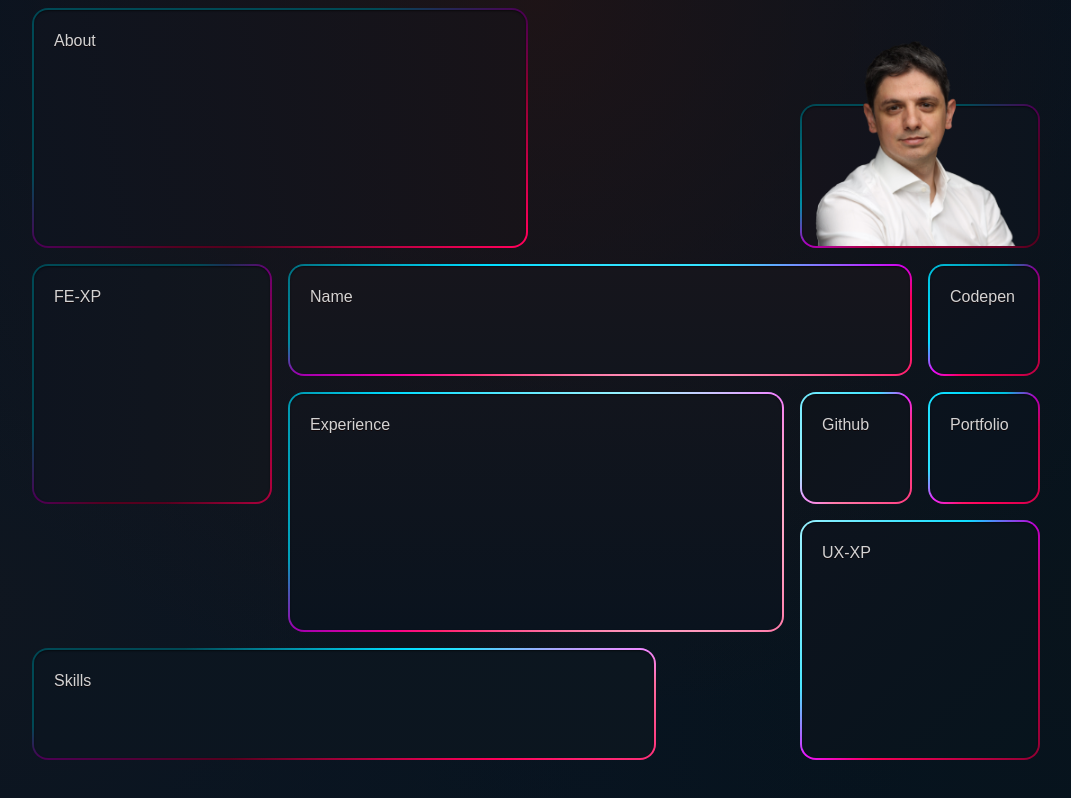
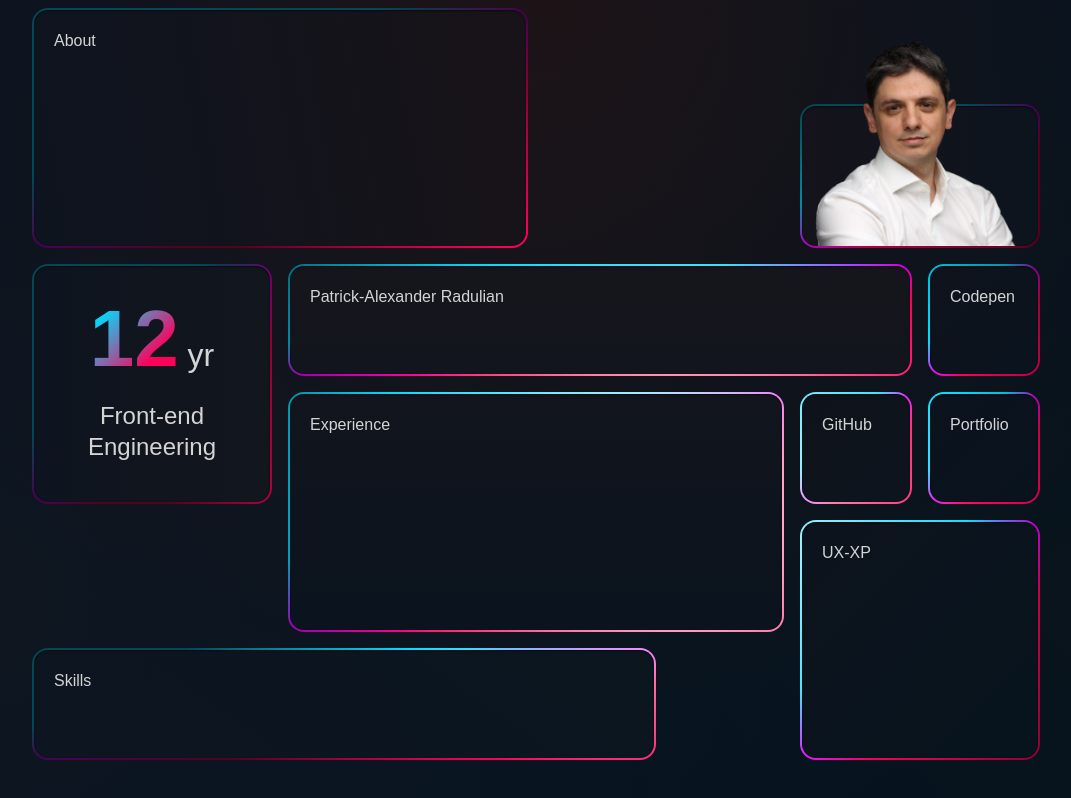
Before and after one commit to patrick-radulian/cv, a React (Vite) app: page / in a window 1280 px wide. Shown: the whole page, without its empty margins (104-1175 px from the left). Built offline with nearby package versions, Linux system fonts and the light colour scheme.

Commit message:
First pass content and box layout fixes

```diff
--- /dev/null
+++ b/src/components/box-background/box-background.module.css
@@ -0,0 +1,10 @@
+.box-bg {
+    grid-column: 1 / 4;
+    grid-row: 1 / 4;
+    width: 100%;
+    height: 100%;
+    border-radius: 1rem;
+    background: linear-gradient(to bottom right, #00dcff, #00dcff 35%, #e600ff 50%, #ff005a 65%, #ff005a),
+        radial-gradient(circle at var(--circle-x) var(--circle-y), white, #000000aa calc(var(--grid-column-width) * 4));
+    background-blend-mode: overlay;
+}
--- /dev/null
+++ b/src/components/box-background/box-background.tsx
@@ -0,0 +1,8 @@
+import React from "react";
+import styles from "./box-background.module.css";
+
+const BoxBackground: React.FC = () => {
+    return <div className={styles["box-bg"]} />;
+};
+
+export default BoxBackground;
--- /dev/null
+++ b/src/components/box-content/box-content.module.css
@@ -0,0 +1,8 @@
+.box-content {
+    padding: 1.25rem;
+    grid-column: 2 / 3;
+    grid-row: 2 / 3;
+    background: linear-gradient(var(--gradient-degrees), var(--gradient-start), var(--gradient-end));
+    border-radius: 14px;
+    box-shadow: inset 0px 1px 2px #00000080;
+}
--- /dev/null
+++ b/src/components/box-content/box-content.tsx
@@ -0,0 +1,12 @@
+import React, { PropsWithChildren } from "react";
+import styles from "./box-content.module.css";
+
+type BoxContentProps = {
+    children?: React.ReactNode;
+};
+
+const BoxContent: React.FC<PropsWithChildren> = (props: BoxContentProps) => {
+    return <div className={styles["box-content"]}>{props.children}</div>;
+};
+
+export default BoxContent;
--- /dev/null
+++ b/src/components/box/box.module.css
@@ -0,0 +1,46 @@
+.box {
+    --offset-x: 4;
+    --offset-y: 3;
+
+    --circle-x: calc(
+        0px - var(--grid-column-width) * calc(var(--col-start) - 1) + calc(var(--grid-column-width) * var(--offset-x))
+    );
+    --circle-y: calc(
+        0px - var(--grid-column-width) * calc(var(--row-start) - 1) + calc(var(--grid-column-width) * var(--offset-y))
+    );
+
+    display: grid;
+    grid-template-columns: 2px auto 2px;
+    grid-template-rows: 2px auto 2px;
+    border-radius: 1rem;
+    margin: 0.5rem;
+
+    grid-column: var(--col-start) / var(--col-end);
+    grid-row: var(--row-start) / var(--row-end);
+
+    animation: moveOffsetX 15s ease infinite alternate, moveOffsetY 30s ease infinite alternate;
+}
+
+@keyframes moveOffsetX {
+    0% {
+        --offset-x: 0;
+    }
+    100% {
+        --offset-x: 8;
+    }
+}
+
+@keyframes moveOffsetY {
+    0% {
+        --offset-y: 2;
+    }
+    25% {
+        --offset-y: 4;
+    }
+    50% {
+        --offset-y: 0;
+    }
+    100% {
+        --offset-y: 6;
+    }
+}
--- /dev/null
+++ b/src/components/box/box.tsx
@@ -0,0 +1,19 @@
+import React, { PropsWithChildren } from "react";
+import BoxBackground from "components/box-background/box-background";
+
+type BoxProps = {
+    className?: string;
+    children?: React.ReactNode;
+    noBg?: boolean;
+};
+
+const Box: React.FC<PropsWithChildren<BoxProps>> = (props: BoxProps) => {
+    return (
+        <div className={`${props.className}`}>
+            {!props.noBg && <BoxBackground />}
+            {props.children}
+        </div>
+    );
+};
+
+export default Box;
--- /dev/null
+++ b/src/components/front-end-experience/front-end-experience.module.css
@@ -0,0 +1,31 @@
+.experience {
+    display: flex;
+    justify-content: center;
+    align-items: baseline;
+    gap: 1ch;
+}
+
+.number {
+    display: grid;
+    place-content: center;
+    font-size: 5rem;
+    margin: 0;
+    background: linear-gradient(-45deg, #ff005a 30%, #00dcff 80%);
+    background-clip: text;
+    color: transparent;
+}
+
+.years {
+    display: grid;
+    place-content: center;
+    font-size: 2rem;
+    margin: 0;
+}
+
+.engineering {
+    display: grid;
+    place-content: center;
+    text-align: center;
+    font-size: 1.5rem;
+    margin: 0.5rem;
+}
--- /dev/null
+++ b/src/components/front-end-experience/front-end-experience.tsx
@@ -0,0 +1,17 @@
+import React from "react";
+import styles from "./front-end-experience.module.css";
+
+const FrontEndExperience: React.FC = () => {
+    return (
+        <React.Fragment>
+            <div className={styles.experience}>
+                <h1 className={styles.number}>12</h1>
+                <span className={styles.years}>yr</span>
+            </div>
+
+            <p className={styles.engineering}>Front-end<br/>Engineering</p>
+        </React.Fragment>
+    );
+};
+
+export default FrontEndExperience;
--- a/src/index.css
+++ b/src/index.css
@@ -20,7 +20,6 @@ body {
     font-weight: 400;
     line-height: 1.32;
     overflow-x: hidden;
-    text-shadow: 0 1px rgba(15, 0, 0, 0.7);
 }
 
 * {
--- a/src/pages/resume/resume.module.css
+++ b/src/pages/resume/resume.module.css
@@ -22,74 +22,8 @@
     grid-template-rows: repeat(6, var(--grid-column-width));
 }
 
-.box {
-    --offset-x: 4;
-    --offset-y: 3;
-
-    --circle-x: calc(
-        0px - var(--grid-column-width) * calc(var(--col-start) - 1) + calc(var(--grid-column-width) * var(--offset-x))
-    );
-    --circle-y: calc(
-        0px - var(--grid-column-width) * calc(var(--row-start) - 1) + calc(var(--grid-column-width) * var(--offset-y))
-    );
-
-    display: grid;
-    grid-template-columns: 2px auto 2px;
-    grid-template-rows: 2px auto 2px;
-    border-radius: 1rem;
-    margin: 0.5rem;
-
-    grid-column: var(--col-start) / var(--col-end);
-    grid-row: var(--row-start) / var(--row-end);
-
-    animation: moveOffsetX 15s ease infinite alternate, moveOffsetY 30s ease infinite alternate;
-}
-
-@keyframes moveOffsetX {
-    0% {
-        --offset-x: 0;
-    }
-    100% {
-        --offset-x: 8;
-    }
-}
-
-@keyframes moveOffsetY {
-    0% {
-        --offset-y: 2;
-    }
-    25% {
-        --offset-y: 4;
-    }
-    50% {
-        --offset-y: 0;
-    }
-    100% {
-        --offset-y: 6;
-    }
-}
-
-.box-bg {
-    grid-column: 1 / 4;
-    grid-row: 1 / 4;
-    width: 100%;
-    height: 100%;
-    border-radius: 1rem;
-    background: linear-gradient(to bottom right, #00dcff, #00dcff 35%, #e600ff 50%, #ff005a 65%, #ff005a),
-        radial-gradient(circle at var(--circle-x) var(--circle-y), white, #000000aa calc(var(--grid-column-width) * 4));
-    background-blend-mode: overlay;
-}
-
-.box-content {
-    padding: 1.25rem;
-    grid-column: 2 / 3;
-    grid-row: 2 / 3;
-    background: linear-gradient(var(--gradient-degrees), var(--gradient-start), var(--gradient-end));
-    border-radius: 14px;
-    box-shadow: inset 0px 1px 2px #00000080;
-}
-
 .about {
+    composes: box from "../../components/box/box.module.css";
     --col-start: 1;
     --col-end: 5;
     --row-start: 1;
@@ -101,6 +35,7 @@
 }
 
 .portrait {
+    composes: box from "../../components/box/box.module.css";
     --col-start: 7;
     --col-end: 9;
     --row-start: 1;
@@ -141,6 +76,7 @@
 }
 
 .fe-xp {
+    composes: box from "/src/components/box/box.module.css";
     --col-start: 1;
     --col-end: 3;
     --row-start: 3;
@@ -152,6 +88,7 @@
 }
 
 .name {
+    composes: box from "/src/components/box/box.module.css";
     --col-start: 3;
     --col-end: 8;
     --row-start: 3;
@@ -163,6 +100,7 @@
 }
 
 .github {
+    composes: box from "/src/components/box/box.module.css";
     --col-start: 7;
     --col-end: 8;
     --row-start: 4;
@@ -174,6 +112,7 @@
 }
 
 .codepen {
+    composes: box from "/src/components/box/box.module.css";
     --col-start: 8;
     --col-end: 9;
     --row-start: 3;
@@ -185,6 +124,7 @@
 }
 
 .portfolio {
+    composes: box from "/src/components/box/box.module.css";
     --col-start: 8;
     --col-end: 9;
     --row-start: 4;
@@ -196,6 +136,7 @@
 }
 
 .experience {
+    composes: box from "/src/components/box/box.module.css";
     --col-start: 3;
     --col-end: 7;
     --row-start: 4;
@@ -207,6 +148,7 @@
 }
 
 .skills {
+    composes: box from "/src/components/box/box.module.css";
     --col-start: 1;
     --col-end: 6;
     --row-start: 6;
@@ -218,6 +160,7 @@
 }
 
 .ux-xp {
+    composes: box from "/src/components/box/box.module.css";
     --col-start: 7;
     --col-end: 9;
     --row-start: 5;
--- a/src/pages/resume/resume.tsx
+++ b/src/pages/resume/resume.tsx
@@ -1,56 +1,53 @@
 import React from "react";
 import Portrait from "src/images/Portrait.png";
 import styles from "./resume.module.css";
+import Box from "components/box/box";
+import BoxContent from "components/box-content/box-content";
+import BoxBackground from "components/box-background/box-background";
+import FrontEndExperience from "components/front-end-experience/front-end-experience";
 
 const Resume: React.FC = () => {
     return (
         <div className={styles.grid}>
-            <div className={`${styles.box} ${styles.about}`}>
-                <div className={styles["box-bg"]}></div>
-                <div className={styles["box-content"]}>About</div>
-            </div>
-            <div className={`${styles.box} ${styles.portrait}`}>
+            <Box className={styles.about}>
+                <BoxContent>About</BoxContent>
+            </Box>
+            <Box className={styles.portrait} noBg>
                 <div className={styles["portrait-background"]}>
-                    <div className={styles["box-bg"]}></div>
-                    <div className={styles["box-content"]}></div>
+                    <BoxBackground />
+                    <BoxContent />
                 </div>
 
                 <div className={styles["portrait-image"]}>
                     <img src={Portrait} alt="Portrait" />
                 </div>
-            </div>
-            <div className={`${styles.box} ${styles["fe-xp"]}`}>
-                <div className={styles["box-bg"]}></div>
-                <div className={styles["box-content"]}>FE-XP</div>
-            </div>
-            <div className={`${styles.box} ${styles.name}`}>
-                <div className={styles["box-bg"]}></div>
-                <div className={styles["box-content"]}>Name</div>
-            </div>
-            <div className={`${styles.box} ${styles.github}`}>
-                <div className={styles["box-bg"]}></div>
-                <div className={styles["box-content"]}>Github</div>
-            </div>
-            <div className={`${styles.box} ${styles.codepen}`}>
-                <div className={styles["box-bg"]}></div>
-                <div className={styles["box-content"]}>Codepen</div>
-            </div>
-            <div className={`${styles.box} ${styles.portfolio}`}>
-                <div className={styles["box-bg"]}></div>
-                <div className={styles["box-content"]}>Portfolio</div>
-            </div>
-            <div className={`${styles.box} ${styles.experience}`}>
-                <div className={styles["box-bg"]}></div>
-                <div className={styles["box-content"]}>Experience</div>
-            </div>
-            <div className={`${styles.box} ${styles.skills}`}>
-                <div className={styles["box-bg"]}></div>
-                <div className={styles["box-content"]}>Skills</div>
-            </div>
-            <div className={`${styles.box} ${styles["ux-xp"]}`}>
-                <div className={styles["box-bg"]}></div>
-                <div className={styles["box-content"]}>UX-XP</div>
-            </div>
+            </Box>
+            <Box className={styles["fe-xp"]}>
+                <BoxContent>
+                    <FrontEndExperience />
+                </BoxContent>
+            </Box>
+            <Box className={styles.name}>
+                <BoxContent>Patrick-Alexander Radulian</BoxContent>
+            </Box>
+            <Box className={styles.github}>
+                <BoxContent>GitHub</BoxContent>
+            </Box>
+            <Box className={styles.codepen}>
+                <BoxContent>Codepen</BoxContent>
+            </Box>
+            <Box className={styles.portfolio}>
+                <BoxContent>Portfolio</BoxContent>
+            </Box>
+            <Box className={styles.experience}>
+                <BoxContent>Experience</BoxContent>
+            </Box>
+            <Box className={styles.skills}>
+                <BoxContent>Skills</BoxContent>
+            </Box>
+            <Box className={styles["ux-xp"]}>
+                <BoxContent>UX-XP</BoxContent>
+            </Box>
         </div>
     );
 };
```
